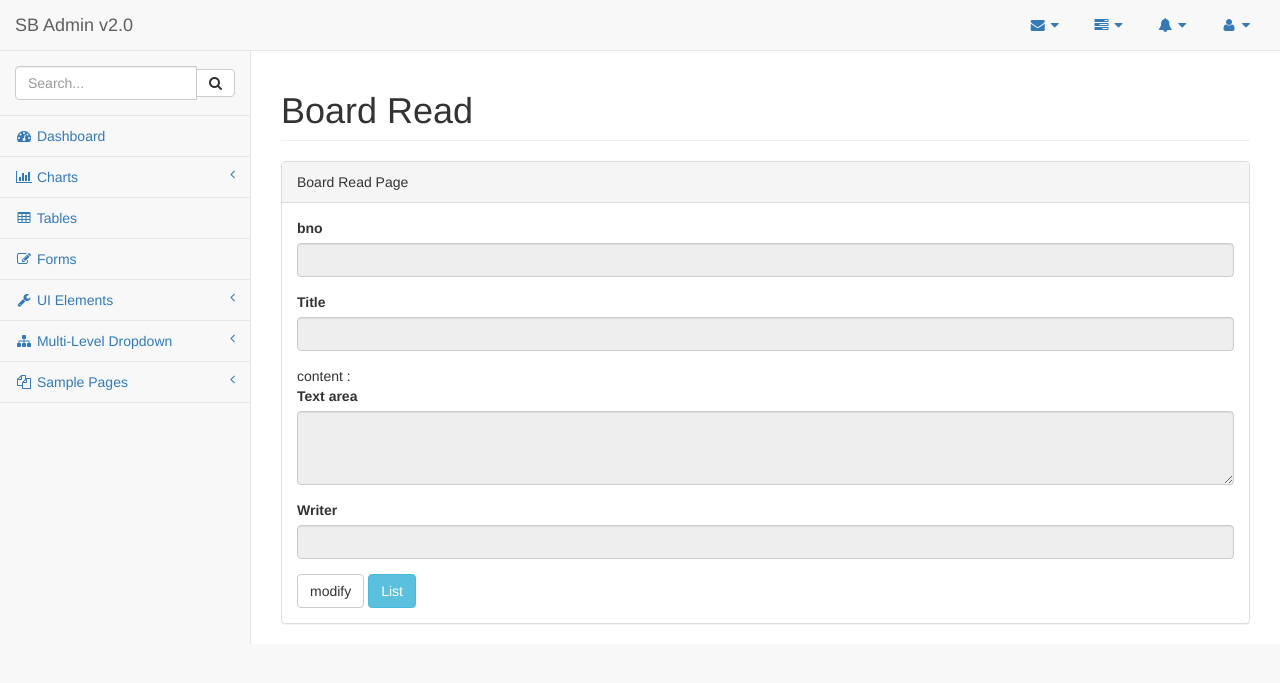
After one commit to RyuJaeJeong/springStudy, a Java web app: template ex02/src/main/webapp/WEB-INF/views/board/get.jsp in a window 1280 px wide. The commit adds this page. Shown: the top 683 px of the page. Run offline with Spring Boot 4, a stand-in JSP engine, Linux system fonts and the light colour scheme; the template is opened without the code that fills it, so the values that code supplies are empty; some libraries are stand-ins or nearby versions.

Commit message:
조회페이지 추가, 뒤로가기 문제 수정

```diff
--- a/ex02/src/main/java/org/zerock/controller/BoardController.java
+++ b/ex02/src/main/java/org/zerock/controller/BoardController.java
@@ -44,10 +44,13 @@ public class BoardController {
 		return"redirect:/board/list";
 	}
 
+
 	@GetMapping("/get")
 	public void get(@RequestParam("bno") long bno, Model model) {
 
 		log.info("/get");
+		System.out.println(service.get(bno).getTitle());
+		System.out.println(service.get(bno).getContent());
 		model.addAttribute("board", service.get(bno));
 	}
 
--- /dev/null
+++ b/ex02/src/main/webapp/WEB-INF/views/board/get.jsp
@@ -0,0 +1,46 @@
+<%@ page language="java" contentType="text/html; charset=UTF-8"
+    pageEncoding="UTF-8"%>
+<%@ taglib uri="http://java.sun.com/jsp/jstl/core" prefix="c" %>
+<%@ taglib uri="http://java.sun.com/jsp/jstl/fmt" prefix="fmt" %>
+<%@include file="../includes/header.jsp" %>
+
+            <div class="row">
+                <div class="col-lg-12">
+                    <h1 class="page-header">Board Read</h1>
+                </div>
+                <!-- /.col-lg-12 -->
+            </div>
+            <!-- /.row -->
+            <div class="row">
+                <div class="col-lg-12">
+                    <div class="panel panel-default">
+                        <div class="panel-heading">Board Read Page</div>
+                        <!-- /.panel-heading -->
+                        <div class="panel-body">
+                          		<div class="form-group">
+                           			<label>bno</label> <input class="form-control" name="bno" value='${board.bno }' readonly="readonly">
+                           		</div>
+                           		<div class="form-group">
+
+                           			<label>Title</label> <input class="form-control" name="title" value='<c:out value="${board.title }" />' readonly="readonly">
+                           		</div>
+                           		<div class="form-group">
+                           			content :   <br>
+                           			<label>Text area</label>
+                           			<textarea class="form-control" rows="3" name="content" readonly="readonly"><c:out value="${board.content }" /></textarea>
+                           		</div>
+                           		<div class="form-group">
+                           			<label>Writer</label> <input class="form-control" name="writer"  value='<c:out value="${board.writer }" />' readonly="readonly">
+                           		</div>
+                           		<button data-oper='modify' class="btn btn-default" onclick="location.href='/board/modify?bno=<c:out value="${board.bno}"/>'">modify</button>
+                           		<button data-oper='list' class="btn btn-info" onclick="location.href='/board/list'"/>List</button>
+
+                        </div>
+                        <!-- /.panel-body -->
+                    </div>
+                    <!-- /.panel -->
+                </div>
+                <!-- /.col-lg-6 -->
+            </div>
+            <!-- /.row -->
+       <%@include file="../includes/footer.jsp" %>
--- a/ex02/src/main/webapp/WEB-INF/views/board/list.jsp
+++ b/ex02/src/main/webapp/WEB-INF/views/board/list.jsp
@@ -44,7 +44,7 @@
                                     	<c:forEach items="${list}" var="board">
                                     		<tr>
 	                                            <td><c:out value="${board.bno }" /></td>
-	                                            <td><c:out value="${board.title }" /></td>
+	                                            <td><a href='/board/get?bno=<c:out value="${board.bno}"/>'><c:out value="${board.title }" /></a></td>
 	                                            <td><c:out value="${board.writer }" /></td>
 	                                            <td><fmt:formatDate pattern="yyyy-MM-dd" value="${board.regdate}"/></td>
 	                                            <td><fmt:formatDate pattern="yyyy-MM-dd" value="${board.updateDate}"/></td>
@@ -88,8 +88,10 @@
 $(document).ready(function(){
 	var result = '<c:out value="${result}"/>';
 
+	history.replaceState({}, null, null);
+
 	function checkModal(result) {
-		if(result === '') {
+		if(result === '' || history.state) {
 			return;
 		}
 
```
Also changed, not shown: 2 other files.
